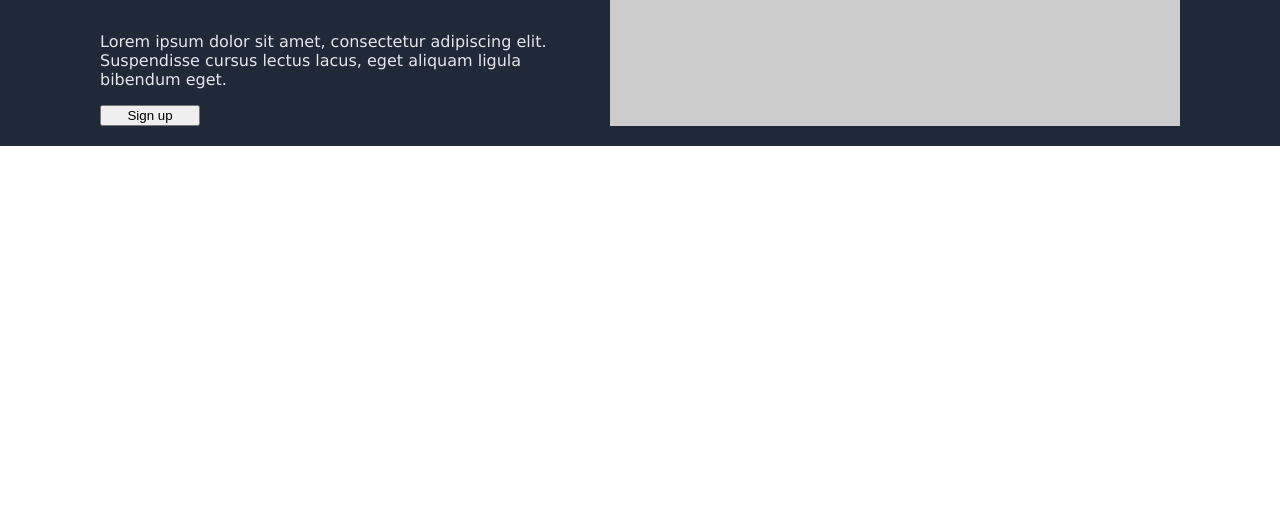
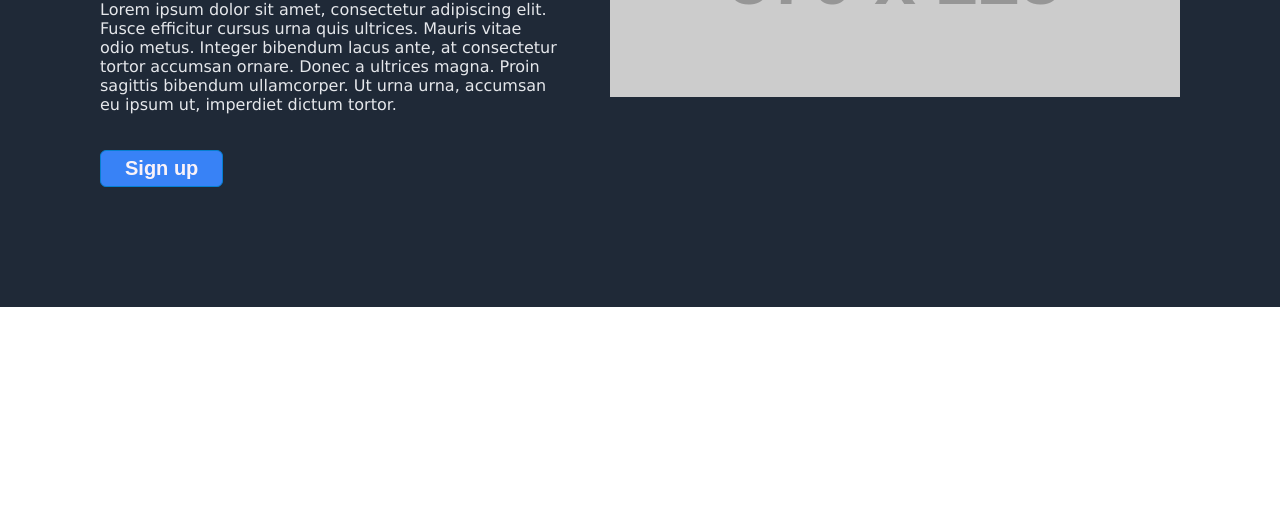
Before and after one commit to ebogucka/landing-page, a plain HTML site: page index.html in a window 1280 px wide. Shown: the part 276-800 px from the top of the page. Drawn offline with Linux system fonts and the light colour scheme; placeholder pictures from the web are drawn by us.

Commit message:
Finish header

```diff
--- a/index.html
+++ b/index.html
@@ -4,7 +4,7 @@
 <head>
     <meta charset="UTF-8">
     <meta name="viewport" content="width=device-width, initial-scale=1.0">
-    <title>Awesome website`</title>
+    <title>Awesome website</title>
     <link rel="stylesheet" type="text/css" href="styles.css" />
 </head>
 
@@ -21,11 +21,11 @@
         </div>
         <div class="header-main">
             <div class="hero">
-                <h1 class="hero-main">This website is awesome</h1>
-                <p class="hero-secondary">Lorem ipsum dolor sit amet, consectetur adipiscing elit. Suspendisse cursus
-                    lectus
-                    lacus, eget aliquam ligula
-                    bibendum eget.</p>
+                <div class="hero-main">This website is awesome</div>
+                <p class="hero-secondary">Lorem ipsum dolor sit amet, consectetur adipiscing elit. Fusce efficitur
+                    cursus urna quis ultrices. Mauris vitae odio metus. Integer bibendum lacus ante, at consectetur
+                    tortor accumsan ornare. Donec a ultrices magna. Proin sagittis bibendum ullamcorper. Ut urna urna,
+                    accumsan eu ipsum ut, imperdiet dictum tortor. </p>
                 <button>Sign up</button>
             </div>
             <img class="header-image" src="https://placehold.co/570x225?text=Hi" />
--- a/styles.css
+++ b/styles.css
@@ -1,8 +1,9 @@
 body {
   display: flex;
   font-family: Verdana, Geneva, Tahoma, sans-serif;
-  margin: 0;
+  margin: auto;
   justify-content: center;
+  max-width: 1600px;
 }
 
 .header {
@@ -36,6 +37,8 @@ body {
   display: flex;
   justify-content: space-between;
   gap: 50px;
+  align-items: flex-start;
+  margin: 100px 0;
 }
 
 .hero {
@@ -47,7 +50,6 @@ body {
   color: #f9f2f8;
   font-size: 48px;
   font-weight: 900;
-  margin-top: 100px;
 }
 
 .hero-secondary {
@@ -58,5 +60,13 @@ body {
 }
 
 button {
-  width: 100px;
+  max-width: fit-content;
+  background-color: #3882f6;
+  color: #f9f2f8;
+  font-weight: bold;
+  font-size: 20px;
+  border-radius: 6px;
+  border: 1px solid #057fd0;
+  padding: 6px 24px;
+  margin-top: 20px;
 }
```
